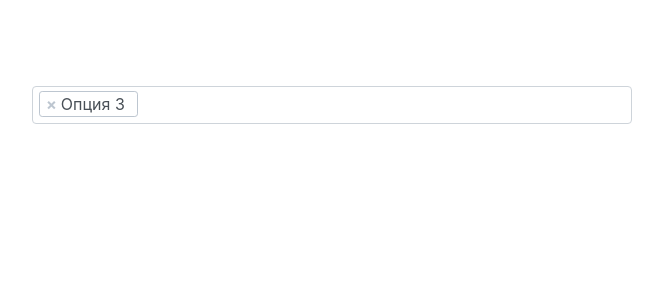
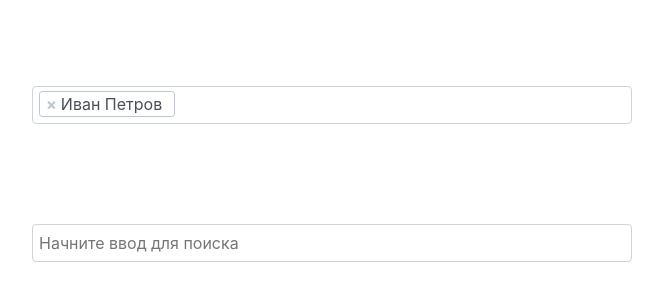
Before and after one commit to Solovev-A/react-dropdown-components, a React (Create React App) app: page / in a window 1280 px wide. Shown: the part 1214-1514 px from the top of the page, without its empty margins (308-971 px from the left). Built offline with nearby package versions, Linux system fonts and the light colour scheme.

Commit message:
Добавлен компонент Autocomplete

```diff
--- a/src/App.js
+++ b/src/App.js
@@ -1,16 +1,68 @@
-import React, { useState } from 'react';
+import React, { useEffect, useState } from 'react';
+import Autocomplete from './components/autocomplete';
 import Multiselect from './components/multiselect';
+import { filterOptions } from './utils';
+
+const options = [
+  'Алексей Петров',
+  'Александр Петров',
+  'Александр Иванов',
+  'Иван Петров',
+  'Александр Сидоров',
+  'Александр Алексеев',
+  'Иван Александров',
+  'Константин Антонов',
+  'Константин Сергеев',
+  'Сергей Ильин',
+  'Василий Ильин'
+]
+
+const autocompleteThreshold = 3;
 
 const App = () => {
-  const [selected, setSelected] = useState(['Опция 3']);
+  const [selected, setSelected] = useState(['Иван Петров']);
+
+  const [autocompleteOptions, setAutocompleteOptions] = useState([]);
+  const [autocompleteValue, setAutocompleteValue] = useState(null);
+  const [autocompleteSearch, setAutocompleteSearch] = useState(null);
+  const [autocompleteLoading, setAutocompleteLoading] = useState(false);
+
+  useEffect(() => {
+    if (autocompleteSearch === null) return;
+    if (autocompleteSearch.length <= autocompleteThreshold) return;
+
+    setAutocompleteLoading(true);
+    // здесь может быть обращение к api
+    const timer = setTimeout(() => {
+      console.log('API CALL')
+      const newOptions = filterOptions(options, autocompleteSearch);
+      setAutocompleteOptions(newOptions);
+      setAutocompleteLoading(false);
+    }, 500)
+
+    return () => clearTimeout(timer);
+  }, [autocompleteSearch])
+
 
   return (
     <div style={{ width: '600px', margin: '1300px auto', height: '3000px' }}>
-      <Multiselect
-        value={selected}
-        options={['Опция 1', 'Опция 2', 'Опция 3', 'Опция 4', 'Опция 5']}
-        onChange={setSelected}
-      />
+      <div style={{ margin: '0 0 100px 0' }}>
+        <Multiselect
+          value={selected}
+          options={options}
+          onChange={setSelected}
+        />
+      </div>
+      <div style={{ margin: '0 0 100px 0' }}>
+        <Autocomplete
+          options={autocompleteOptions}
+          value={autocompleteValue}
+          onChange={setAutocompleteValue}
+          onSearchChange={setAutocompleteSearch}
+          isLoading={autocompleteLoading}
+          threshold={autocompleteThreshold}
+        />
+      </div>
     </div>
   );
 }
--- /dev/null
+++ b/src/components/autocomplete/content.js
@@ -0,0 +1,33 @@
+import React from 'react';
+import styled from 'styled-components';
+import Clear from '../clear';
+
+const AutoCompleteContentView = styled.div`
+display: flex;
+flex: 1;
+align-items: flex-end;
+`
+
+const ValueView = styled.span`
+flex: 1;
+color: #495057;
+`
+
+const Content = ({ value, renderValueText, input, onClear }) => {
+    return (
+        <AutoCompleteContentView>
+            {
+                value
+                    ? <>
+                        <ValueView>
+                            {renderValueText(value)}
+                        </ValueView>
+                        <Clear onClick={onClear} />
+                    </>
+                    : input
+            }
+        </AutoCompleteContentView>
+    );
+}
+
+export default Content;
--- /dev/null
+++ b/src/components/autocomplete/index.js
@@ -0,0 +1,117 @@
+import React, { useState, useCallback } from 'react';
+
+import useElementBounds from '../../hooks/useElementBounds';
+import useOuterClick from '../../hooks/useOuterClick';
+import useDropdownPosition from '../../hooks/useDropdownPosition'
+import useInput from '../../hooks/useInput';
+import useDropdown from '../../hooks/useDropdown';
+import Container from '../container';
+import Dropdown from '../dropdown';
+import Input from '../input';
+import Content from './content';
+import Threshold from './threshold';
+import Loading from './loading';
+
+
+const Autocomplete = ({
+    options,
+    value,
+    onChange,
+    onSearchChange,
+    threshold = 3,
+    isLoading = false,
+    getOptionKey = (option) => option.id ?? option,
+    renderOptionText = (option) => option,
+    renderValueText = (option) => renderOptionText(option),
+    dropdownHeight = 300,
+    placeholder = 'Начните ввод для поиска',
+    disabled = false,
+    ...props
+}) => {
+    const [search, setSearch] = useState('');
+    const { inputRef, focus, blur } = useInput();
+
+    const thresholdContent = search.length <= threshold ? <Threshold /> : null;
+    const loadingContent = isLoading ? <Loading /> : null;
+
+    const updateSearch = useCallback((value) => {
+        setSearch(value);
+        onSearchChange(value);
+    }, [onSearchChange])
+
+    const { dropdown, pointer, handleKeyDown } = useDropdown({
+        onCloseWithEscape: blur,
+        onOptionSelect: onChange,
+        options: options,
+        search,
+        value
+    });
+
+    const onOuterClick = useCallback(() => {
+        dropdown.close();
+        blur();
+    }, [dropdown, blur])
+
+    const onClick = useCallback(() => {
+        if (options.length && search.length > threshold) {
+            dropdown.toggle();
+        }
+        focus();
+    }, [focus, dropdown, options, search, threshold])
+
+    const handleClear = useCallback(() => {
+        updateSearch('');
+        onChange(null);
+    }, [updateSearch, onChange])
+
+
+    const innerRef = useOuterClick(onOuterClick);
+    const controlBounds = useElementBounds(innerRef);
+    const dropdownPosition = useDropdownPosition(controlBounds, dropdownHeight);
+
+
+    const SearchInput = <Input
+        inputRef={inputRef}
+        placeholder={value ? null : placeholder}
+        value={search}
+        onSearchChange={updateSearch}
+        disabled={disabled}
+    />
+
+    return (
+        <Container
+            ref={innerRef}
+            dropdownPosition={dropdownPosition}
+            isDropdownOpen={dropdown.isOpen}
+            onKeyDown={handleKeyDown}
+            onClick={onClick}
+            disabled={disabled}
+            {...props}
+        >
+            <Content
+                value={value}
+                renderValueText={renderValueText}
+                input={SearchInput}
+                onClear={handleClear}
+            />
+            {
+                dropdown.isOpen && !disabled
+                    ? <Dropdown
+                        content={thresholdContent || loadingContent || null}
+                        options={options}
+                        getOptionKey={getOptionKey}
+                        renderOptionText={renderOptionText}
+                        onSelectOption={onChange}
+                        pointer={pointer.position}
+                        onUpdatePointer={pointer.setPosition}
+                        parentBounds={controlBounds}
+                        maxHeight={300}
+                        position={dropdownPosition}
+                    />
+                    : null
+            }
+        </Container>
+    )
+}
+
+export default Autocomplete;
--- /dev/null
+++ b/src/components/autocomplete/loading.js
@@ -0,0 +1,34 @@
+import React from 'react';
+import { OptionView } from './../option';
+import styled from 'styled-components';
+
+const LoadingView = styled(OptionView)`
+cursor: default;
+text-align: center;
+`;
+
+const Spinner = styled.span`
+@keyframes spinner-border {
+  to { transform: rotate(360deg); }
+}
+display: inline-block;
+width: 1rem;
+height: 1rem;
+vertical-align: text-bottom;
+border: .25em solid currentColor;
+border-right-color: transparent;
+border-radius: 50%;
+border-width: .2em;
+animation: spinner-border .75s linear infinite;
+color: #6c757d!important;
+`;
+
+const Loading = () => {
+    return (
+        <LoadingView>
+            <Spinner />
+        </LoadingView>
+    );
+}
+
+export default Loading;
--- /dev/null
+++ b/src/components/autocomplete/threshold.js
@@ -0,0 +1,17 @@
+import React from 'react';
+import { OptionView } from './../option';
+import styled from 'styled-components';
+
+const ThresholdView = styled(OptionView)`
+cursor: default;
+`;
+
+const Threshold = () => {
+    return (
+        <ThresholdView>
+            Продолжайте ввод, чтобы начался поиск
+        </ThresholdView>
+    );
+}
+
+export default Threshold;
--- /dev/null
+++ b/src/components/clear.js
@@ -0,0 +1,25 @@
+import React from 'react';
+import styled from "styled-components";
+
+const ClearView = styled.span`
+padding-right: 3px;
+padding-left: 3px;
+font-weight: 700;
+font-size: 1.25rem;
+color: #bdc6d0;
+align-self: center;
+
+&:hover {
+    color: #343a40;
+}
+`;
+
+const Clear = ({ onClick }) => {
+    return (
+        <ClearView onClick={onClick} title="Очистить">
+            &times;
+        </ClearView>
+    );
+}
+
+export default Clear;
--- a/src/components/container.js
+++ b/src/components/container.js
@@ -6,7 +6,9 @@ position: relative;
 min-height: calc(1.5em + .75rem + 2px) !important;
 width: 100%;
 margin: 0;
-padding-bottom: 6px;
+padding-left: .375rem;
+padding-right: .375rem;
+padding-bottom: .375rem;
 box-sizing: border-box;
 display: flex;
 background-color: #fff;
--- a/src/components/dropdown.js
+++ b/src/components/dropdown.js
@@ -34,6 +34,7 @@ ${({ parentBounds, dropdownPosition }) =>
 
 const Dropdown = ({
     options,
+    content,
     getOptionKey = (option) => option,
     renderOptionText = (option) => option,
     onSelectOption,
@@ -51,11 +52,14 @@ const Dropdown = ({
             parentBounds={parentBounds}
         >
             {
+                content
+                    ? content
+                    :
                     options.length
                         ? options.map((option, index) => {
                             const key = getOptionKey(option);
                             const isPointerOver = index === pointer;
-                        const isSelected = !!selectedItems.find(item => getOptionKey(item) === key);
+                            const isSelected = !!(selectedItems && selectedItems.find(item => getOptionKey(item) === key));
                             const onClick = (event) => {
                                 event.stopPropagation();
                                 onSelectOption(option);
--- a/src/components/multiselectContent.js
+++ b/src/components/multiselect/content.js
@@ -6,7 +6,6 @@ const MultiselectContentView = styled.div`
 display: flex;
 flex-wrap: wrap;
 flex: 1;
-padding-left: .375rem;
 `;
 
 const MultiselectContent = ({ selected, getOptionKey, renderValueText, onItemRemove, input }) => {
--- a/src/components/multiselect.js
+++ b/src/components/multiselect/index.js
@@ -1,15 +1,15 @@
 import React, { useState, useCallback } from 'react';
 
-import useElementBounds from '../hooks/useElementBounds';
-import useOuterClick from './../hooks/useOuterClick';
-import useDropdownPosition from './../hooks/useDropdownPosition'
-import useInput from '../hooks/useInput';
-import useDropdown from '../hooks/useDropdown';
-import Container from './container';
-import MultiselectContent from './multiselectContent';
-import Dropdown from './dropdown';
-import Input from './input';
-import { filterOptions } from '../utils';
+import useElementBounds from '../../hooks/useElementBounds';
+import useOuterClick from '../../hooks/useOuterClick';
+import useDropdownPosition from '../../hooks/useDropdownPosition'
+import useInput from '../../hooks/useInput';
+import useDropdown from '../../hooks/useDropdown';
+import Container from '../container';
+import Content from './content';
+import Dropdown from '../dropdown';
+import Input from '../input';
+import { filterOptions } from '../../utils';
 
 
 const Multiselect = ({
@@ -18,11 +18,12 @@ const Multiselect = ({
     onChange,
     getOptionKey = (option) => option.id ?? option,
     renderOptionText = (option) => option,
-    renderValueText = (option) => option,
+    renderValueText = (option) => renderOptionText(option),
     dropdownHeight = 300,
     placeholder = 'Начните ввод для поиска',
     disabled = false,
-    getSearchValue = (option) => renderOptionText(option)
+    getSearchValue = (option) => renderOptionText(option),
+    ...props
 }) => {
     const [search, setSearch] = useState('');
     const [searchResults, setSearchResults] = useState(options);
@@ -64,7 +65,7 @@ const Multiselect = ({
         handleChange(newValue);
     }, [value, getOptionKey, handleChange])
 
-    const { dropdown, pointer, handleKeyDown, handleClick } = useDropdown({
+    const { dropdown, pointer, handleKeyDown } = useDropdown({
         onCloseWithEscape: blur,
         onOptionSelect: handleOptionSelect,
         options: searchResults,
@@ -79,9 +80,9 @@ const Multiselect = ({
     }, [dropdown, blur, updateSearch])
 
     const onClick = useCallback(() => {
-        handleClick();
+        dropdown.toggle();
         focus();
-    }, [handleClick, focus])
+    }, [dropdown, focus])
 
 
     const innerRef = useOuterClick(onOuterClick);
@@ -105,8 +106,9 @@ const Multiselect = ({
             onKeyDown={handleKeyDown}
             onClick={onClick}
             disabled={disabled}
+            {...props}
         >
-            <MultiselectContent
+            <Content
                 selected={value}
                 getOptionKey={getOptionKey}
                 renderValueText={renderValueText}
```
Also changed, not shown: src/hooks/useDropdown.js (+4 -4 lines), src/components/multiselect/selectedItem.js (renamed from src/components/selectedItem.js). Lines whose indentation alone changed are shown as unchanged.
